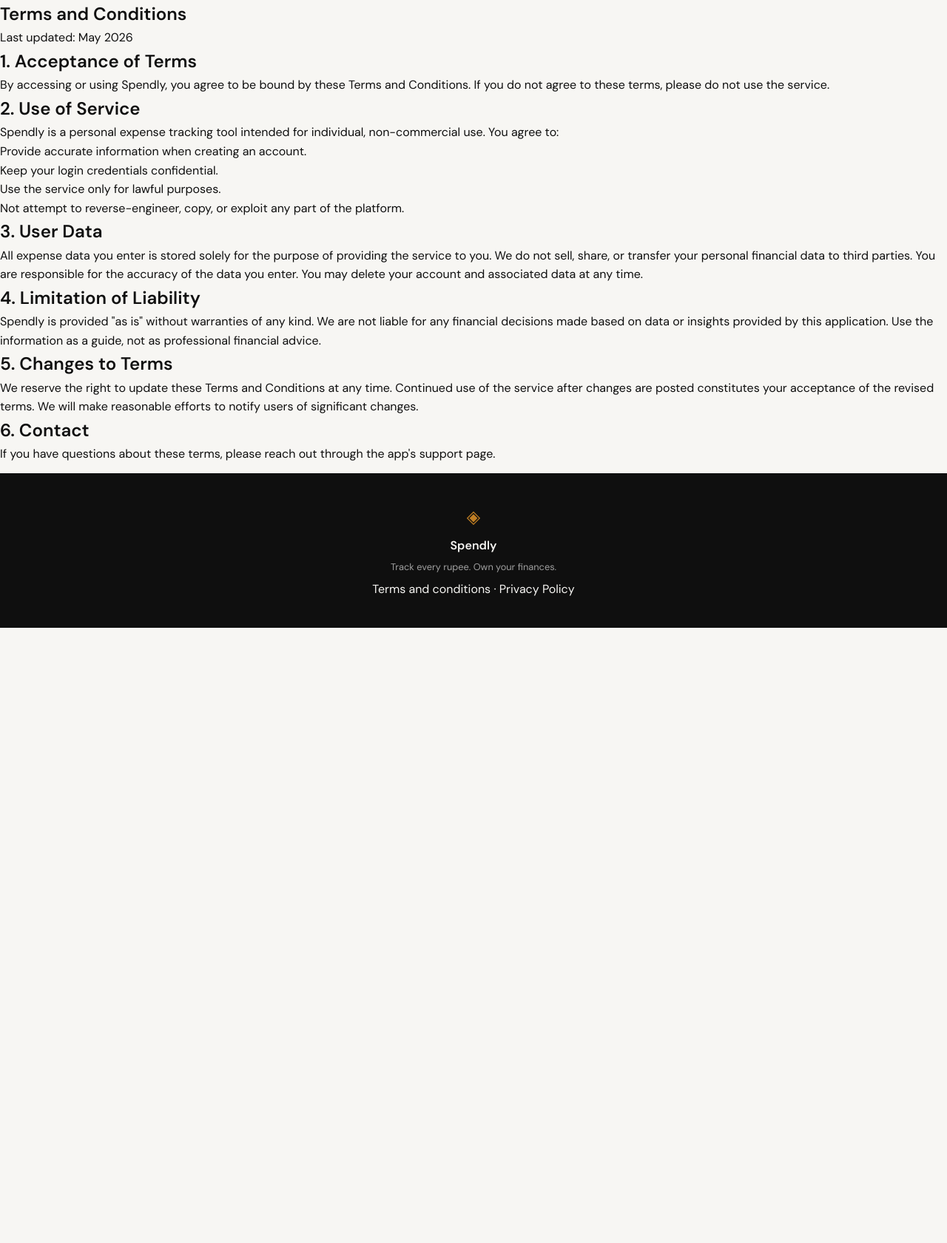
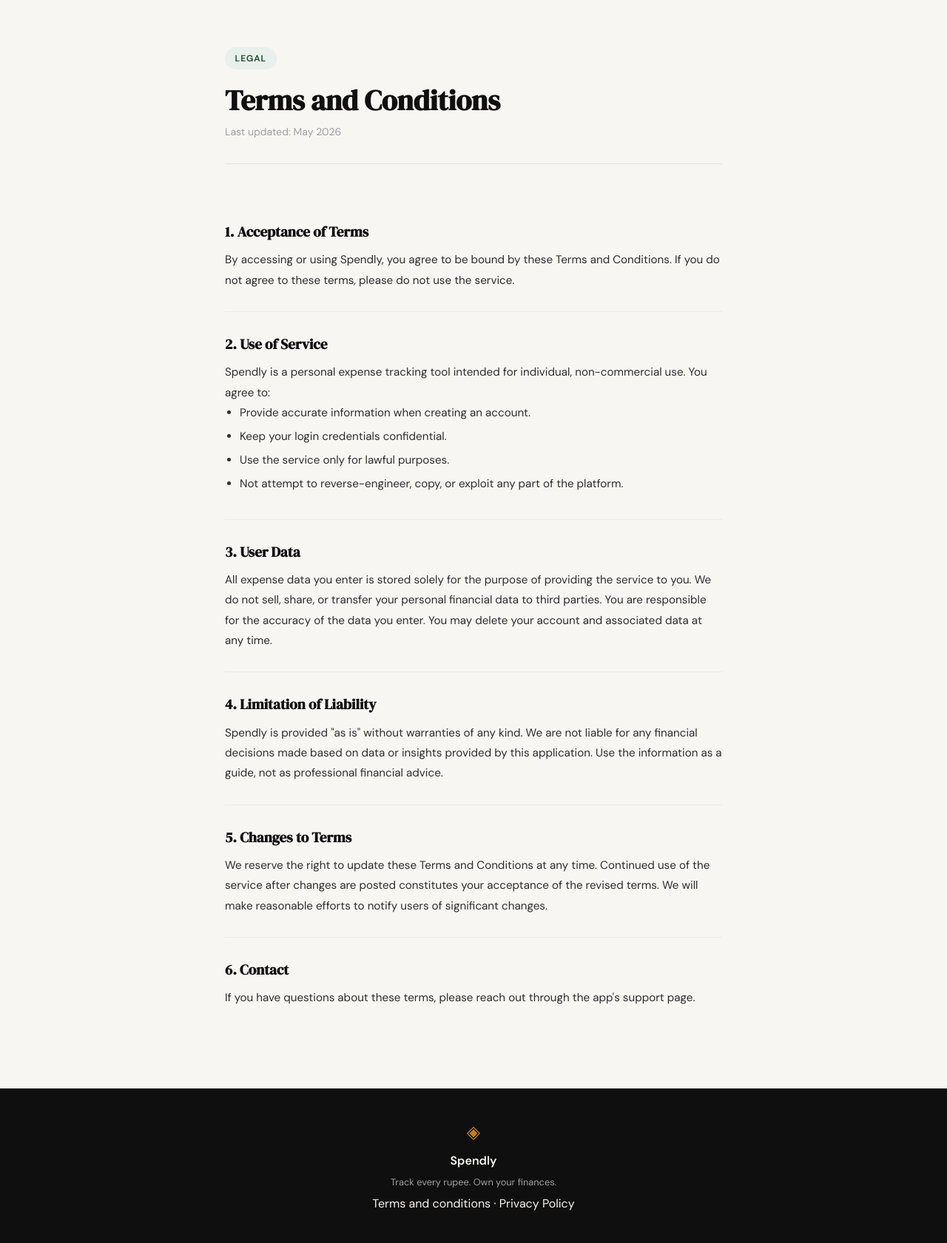
Before and after one commit to iamNehaTomar/spendlyy, a Flask app: template templates/terms.html in a window 1280 px wide. Shown: the part 61-1742 px from the top of the page at 74% size. Before the commit the page ends 910 px from the top, so only its background shows below. Run offline with Flask 3, Linux system fonts and the light colour scheme; the template is opened without the code that fills it, so the values that code supplies are empty.

Commit message:
landing: add terms and conditions page and route

```diff
--- a/app.py
+++ b/app.py
@@ -10,6 +10,11 @@ app = Flask(__name__)
 @app.route("/")
 def landing():
     return render_template("landing.html")
+
+
+@app.route("/terms")
+def terms():
+    return render_template("terms.html")
 
 
 @app.route("/register")
--- a/static/css/style.css
+++ b/static/css/style.css
@@ -528,3 +528,76 @@ a { color: inherit; text-decoration: none; }
     .nav-links a:not(.nav-cta) { display: none; }
     .hero { padding: 3rem 1rem 2rem; }
 }
+
+/* ------------------------------------------------------------------ */
+/* Terms / Privacy pages                                               */
+/* ------------------------------------------------------------------ */
+
+.terms-page {
+    max-width: 720px;
+    margin: 0 auto;
+    padding: 4rem 1.5rem 5rem;
+}
+
+.terms-header {
+    margin-bottom: 3rem;
+    padding-bottom: 2rem;
+    border-bottom: 1px solid var(--border);
+}
+
+.terms-badge {
+    display: inline-block;
+    background: var(--accent-light);
+    color: var(--accent);
+    font-size: 0.75rem;
+    font-weight: 600;
+    letter-spacing: 0.08em;
+    text-transform: uppercase;
+    padding: 0.35rem 0.85rem;
+    border-radius: 999px;
+    margin-bottom: 1.25rem;
+}
+
+.terms-title {
+    font-family: var(--font-display);
+    font-size: 2.4rem;
+    color: var(--ink);
+    line-height: 1.15;
+    margin-bottom: 0.5rem;
+}
+
+.terms-updated {
+    font-size: 0.875rem;
+    color: var(--ink-faint);
+}
+
+.terms-section {
+    padding: 1.75rem 0;
+    border-bottom: 1px solid var(--border-soft);
+}
+
+.terms-section:last-child {
+    border-bottom: none;
+}
+
+.terms-section h2 {
+    font-family: var(--font-display);
+    font-size: 1.2rem;
+    color: var(--ink);
+    margin-bottom: 0.6rem;
+}
+
+.terms-section p,
+.terms-section ul {
+    font-size: 0.95rem;
+    line-height: 1.8;
+    color: var(--ink-soft);
+}
+
+.terms-section ul {
+    padding-left: 1.25rem;
+}
+
+.terms-section ul li {
+    margin-bottom: 0.3rem;
+}
--- a/templates/base.html
+++ b/templates/base.html
@@ -35,7 +35,7 @@
             <span class="footer-name">Spendly</span>
             <p class="footer-copy">Track every rupee. Own your finances.</p>
             <p class="footer-links">
-                <a href="#">Terms and conditions</a> · <a href="#">Privacy Policy</a>
+                <a href="{{ url_for('terms') }}">Terms and conditions</a> · <a href="#">Privacy Policy</a>
             </p>
         </div>
     </footer>
--- a/templates/terms.html
+++ b/templates/terms.html
@@ -5,9 +5,11 @@
 {% block content %}
 
 <section class="terms-page">
-    <div class="terms-inner">
+    <header class="terms-header">
+        <div class="terms-badge">Legal</div>
         <h1 class="terms-title">Terms and Conditions</h1>
         <p class="terms-updated">Last updated: May 2026</p>
+    </header>
 
         <div class="terms-section">
             <h2>1. Acceptance of Terms</h2>
@@ -44,7 +46,6 @@
             <h2>6. Contact</h2>
             <p>If you have questions about these terms, please reach out through the app's support page.</p>
         </div>
-    </div>
 </section>
 
 {% endblock %}
```
